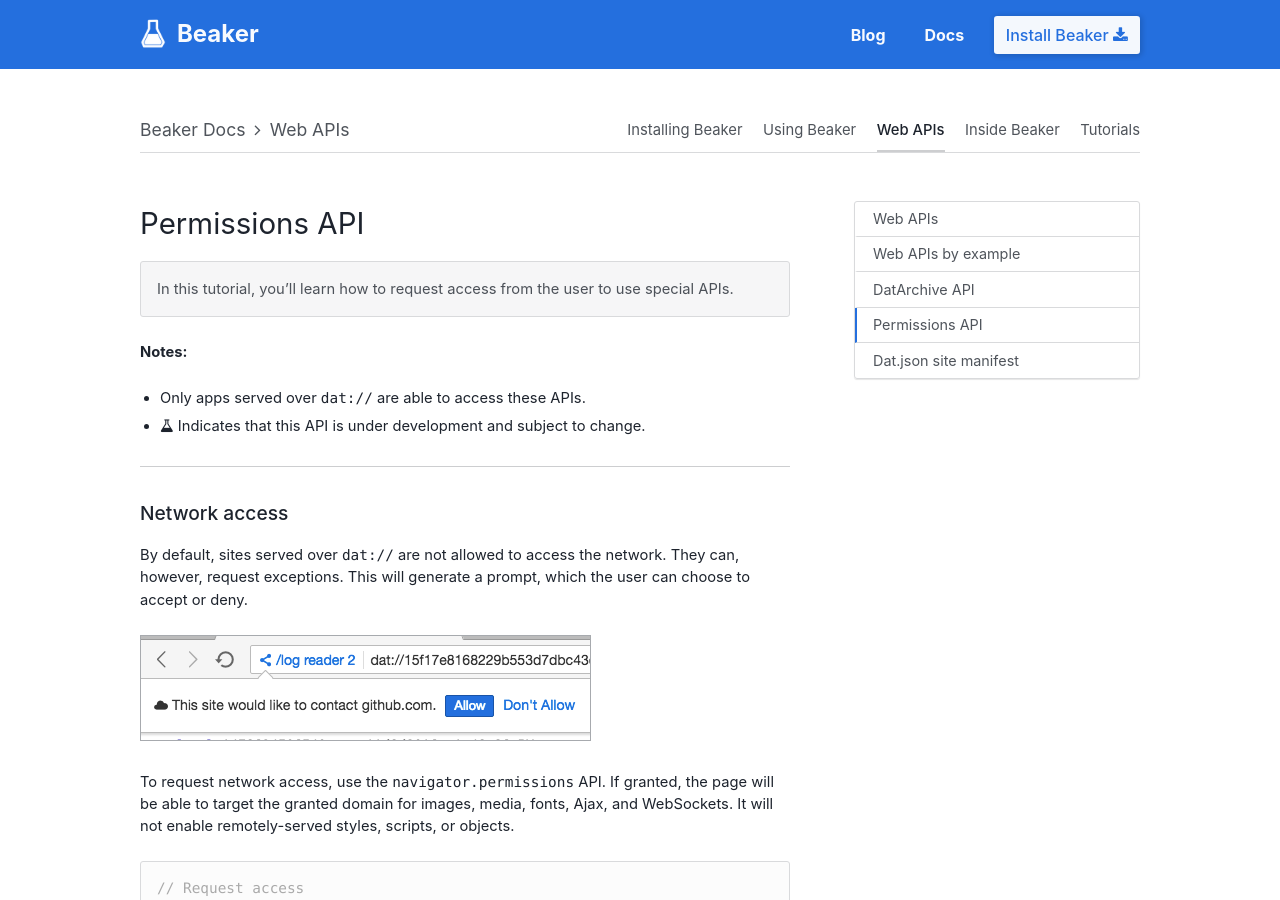
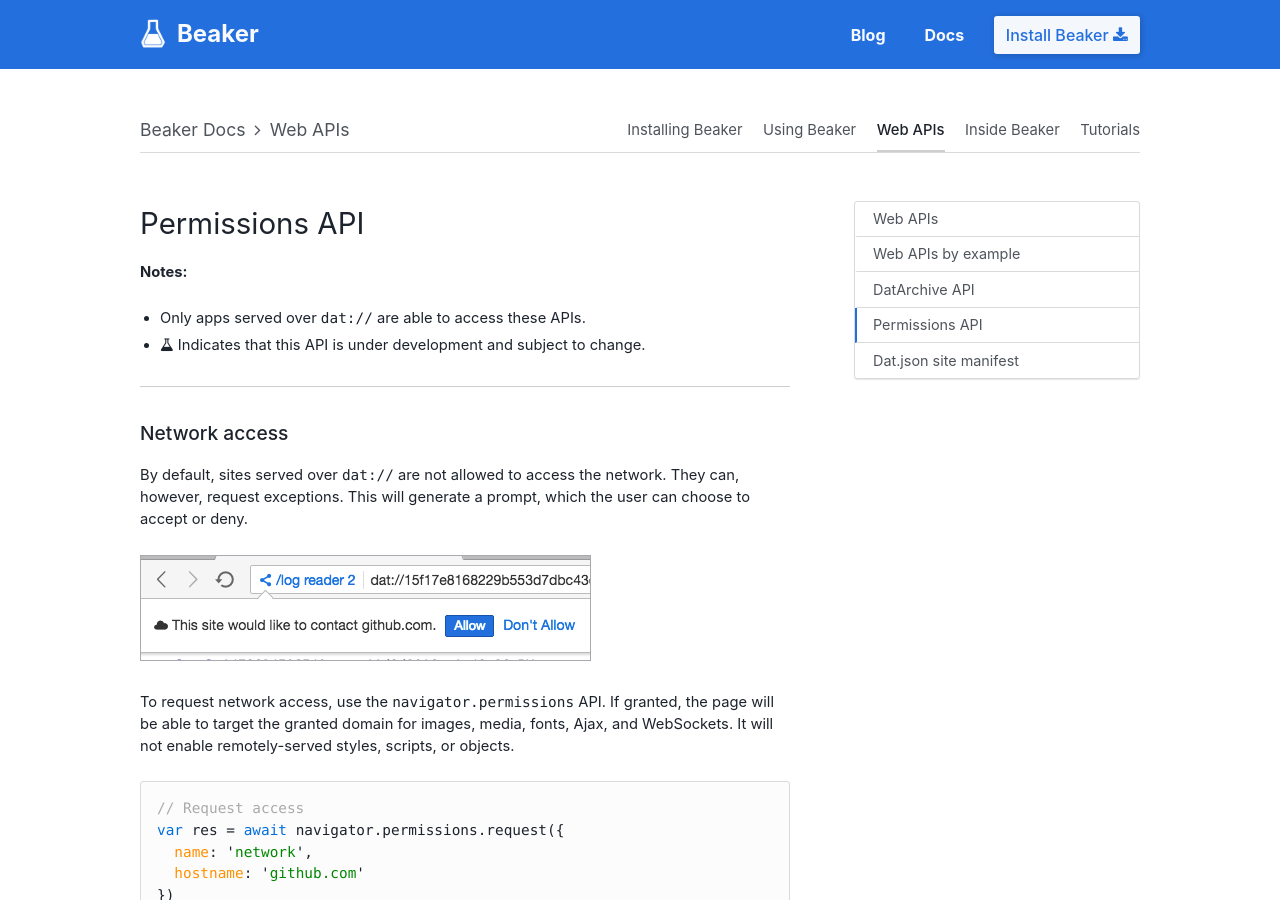
Before and after one commit to beakerbrowser/beakerbrowser.com, a Jekyll site: the page built from _docs/apis/permissions.md, in a window 1280 px wide and 900 px high. Built offline with Jekyll 4.4.1, drawn with Linux system fonts in a browser that asks for light colours.

Commit message:
Remove unecessary doc summaries

```diff
--- a/_docs/apis/permissions.md
+++ b/_docs/apis/permissions.md
@@ -4,11 +4,6 @@
 sectionTitle: Web APIs
 order: 4
 ---
-
-<p class="doc-summary">
-  In this tutorial, you’ll learn how to request access from the user to use
-  special APIs.
-</p>
 
 **Notes:**
 
```
Also changed, not shown: _docs/apis/dat.md (+0 -4 lines).
